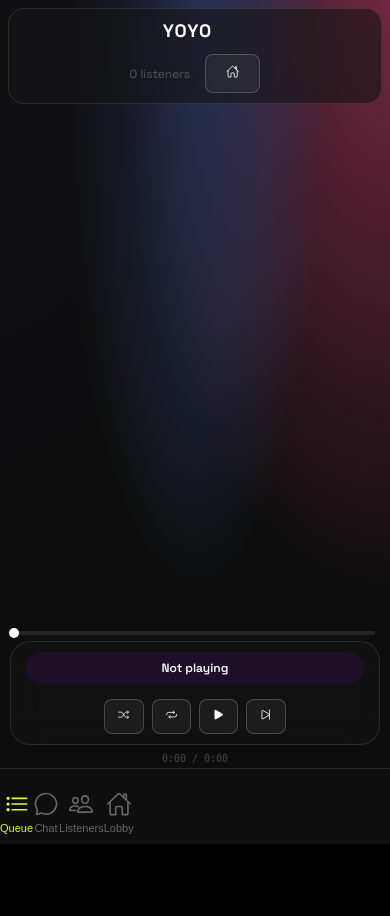
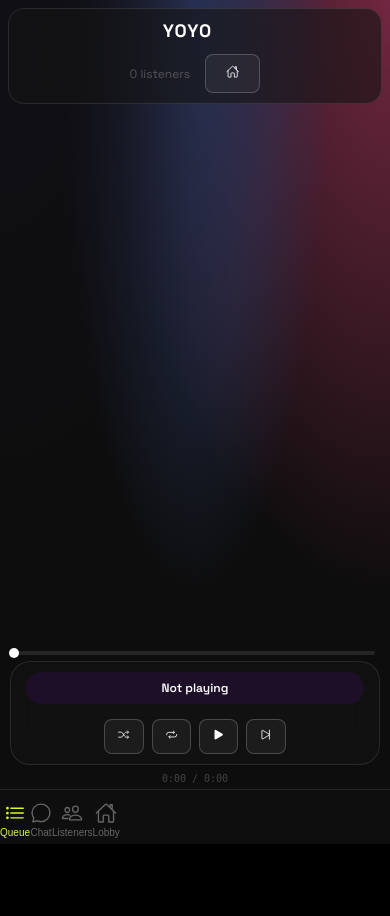
Before and after one commit to Swotboysandy/yoyomusic, a Flask app: template templates/room.html in a window 390 px wide. Run offline with Flask 3, Linux system fonts and the light colour scheme; the template is opened without the code that fills it, so the values that code supplies are empty; some libraries are stand-ins or nearby versions.

Commit message:
Mobile UI: Compact & stretched bottom nav, touch feedback, playback sync verification

```diff
--- a/templates/room.html
+++ b/templates/room.html
@@ -606,7 +606,7 @@
             }
 
             .player-overlay {
-                bottom: 80px;
+                bottom: 60px;
             }
 
             .main {
@@ -642,8 +642,8 @@
             backdrop-filter: blur(20px);
             border-top: 1px solid rgba(255, 255, 255, 0.1);
             z-index: 999;
-            padding: 12px 0 8px 0;
-            padding-bottom: env(safe-area-inset-bottom, 12px);
+            padding: 6px 0;
+            padding-bottom: env(safe-area-inset-bottom, 6px);
         }
 
         .mobile-nav-inner {
@@ -657,13 +657,12 @@
             flex-direction: column;
             align-items: center;
             justify-content: center;
-            gap: 5px;
+            gap: 3px;
             background: none;
             border: none;
             color: #666;
-            font-size: 11px;
-            font-weight: 500;
-            padding: 10px 0;
+            font-size: 10px;
+            padding: 6px 0;
             flex: 1;
             cursor: pointer;
             transition: 0.2s;
@@ -674,7 +673,7 @@
         }
 
         .mobile-nav-btn ion-icon {
-            font-size: 26px;
+            font-size: 22px;
         }
 
         .mobile-nav-btn.active {
```
